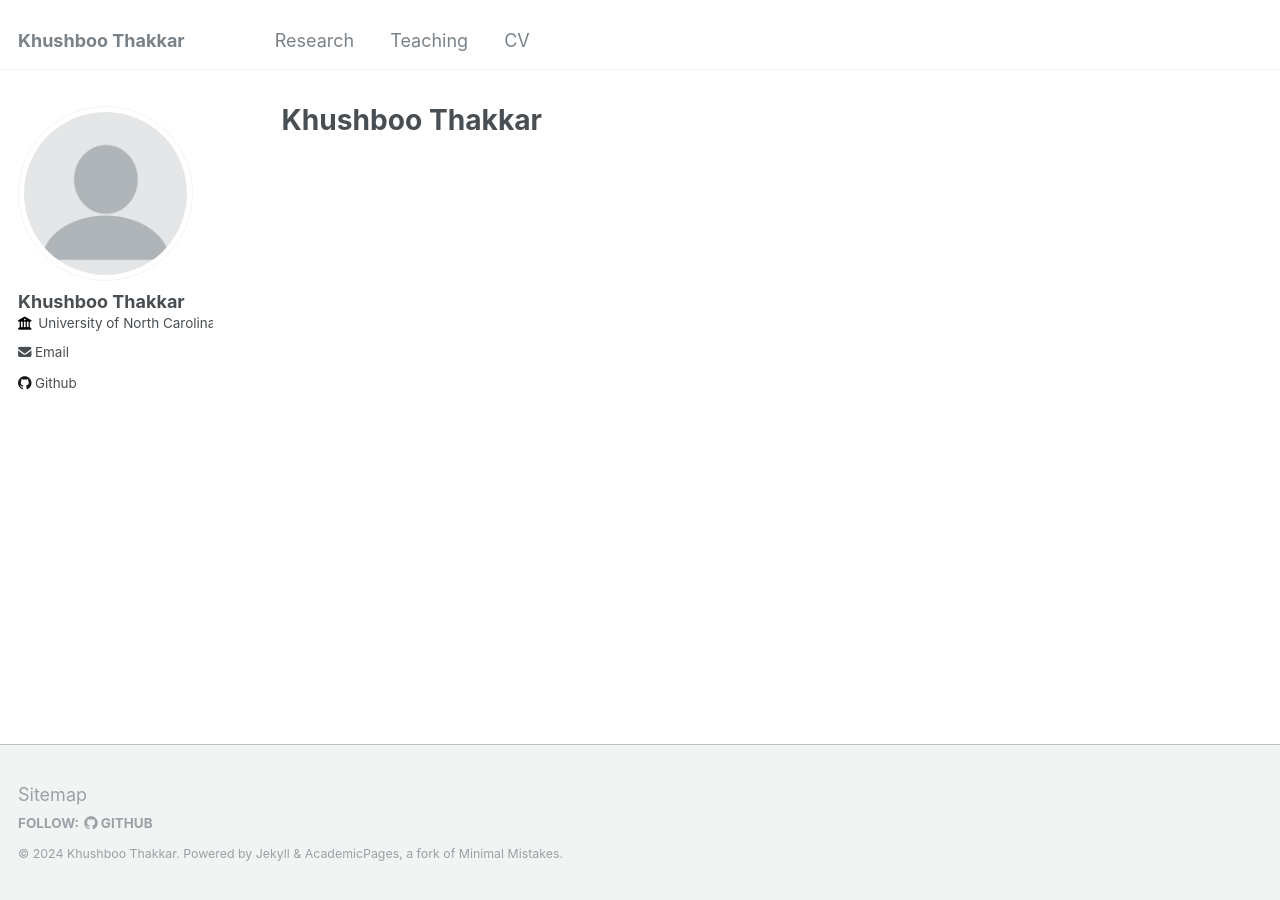
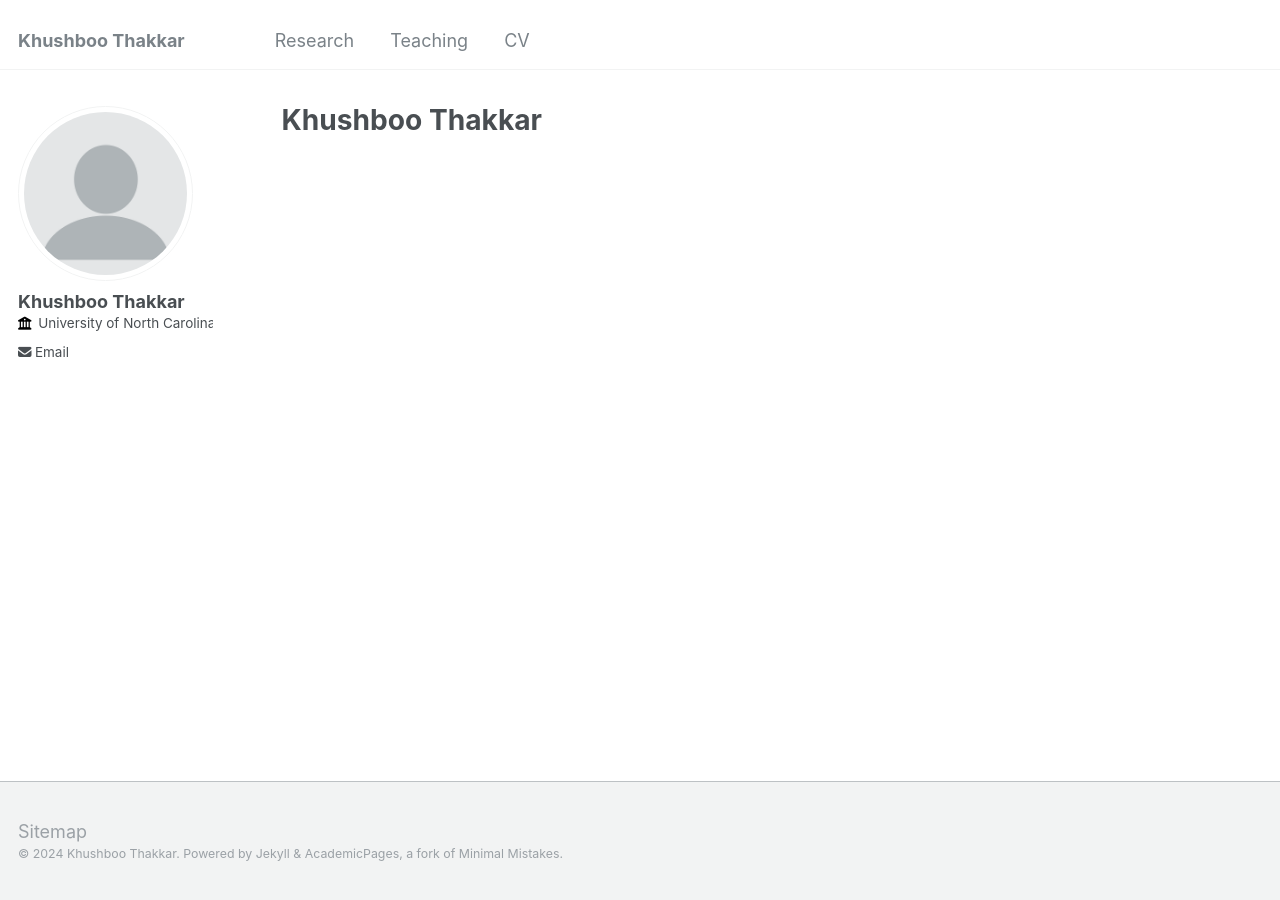
Before and after one commit to krthakkar/krthakkar.github.io, a Jekyll site: the page built from _pages/about.md, in a window 1280 px wide. Built offline with Jekyll 4.4.1, drawn with Linux system fonts in a browser that asks for light colours; nearby versions of some CDN libraries; library files that are not in the unit come from our copies.

Commit message:
github removed

```diff
--- a/_config.yml
+++ b/_config.yml
@@ -43,7 +43,7 @@ author:
   bitbucket        : # Username - Update with your username on the site
   codepen          : # Username
   dribbble         : # Username
-  github           : "krthakkar"
+  github           : #"krthakkar"
   kaggle           : # Username
   stackoverflow    : # User number or user number and name (i.e., use "1" or "1/jeff-atwood")
 
```
